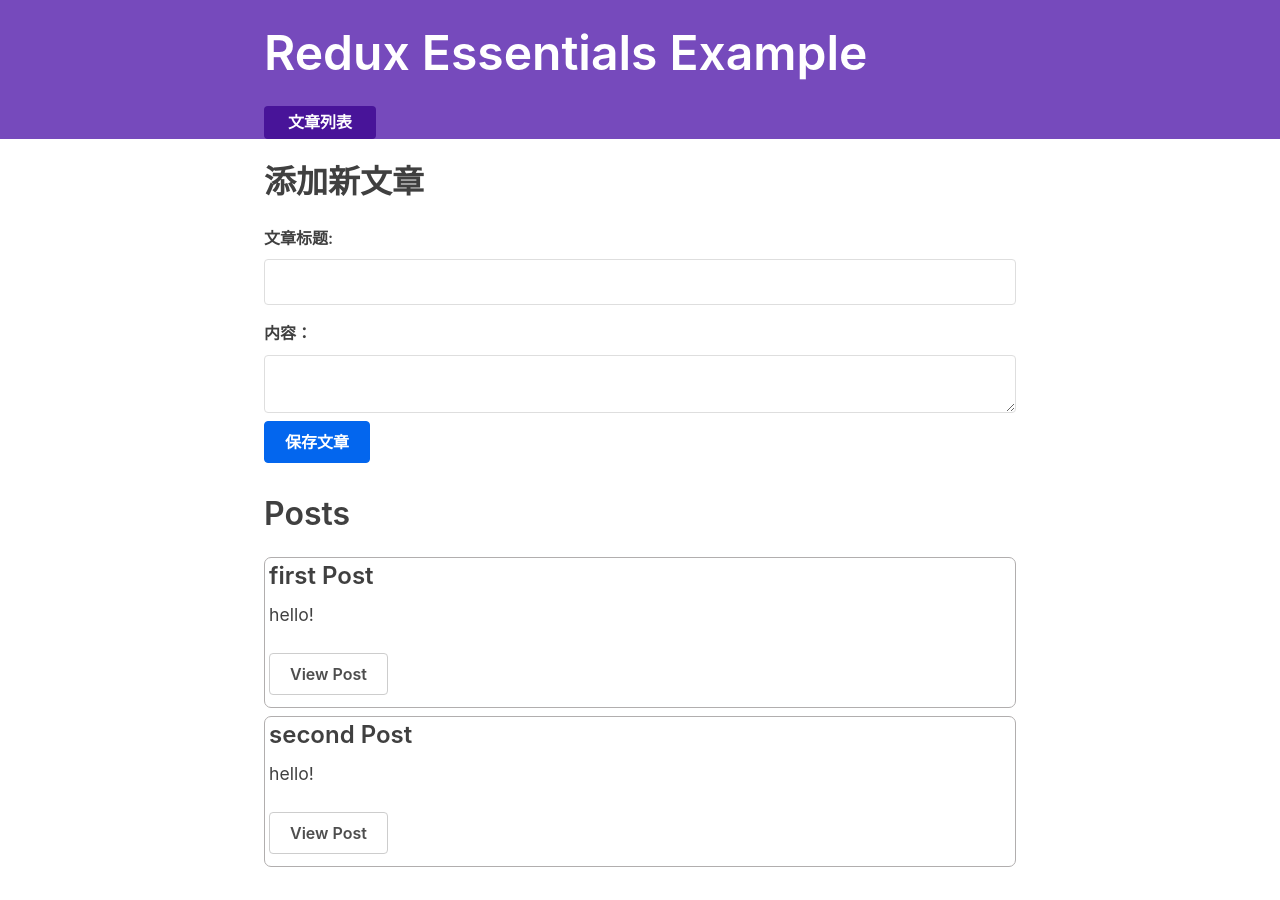
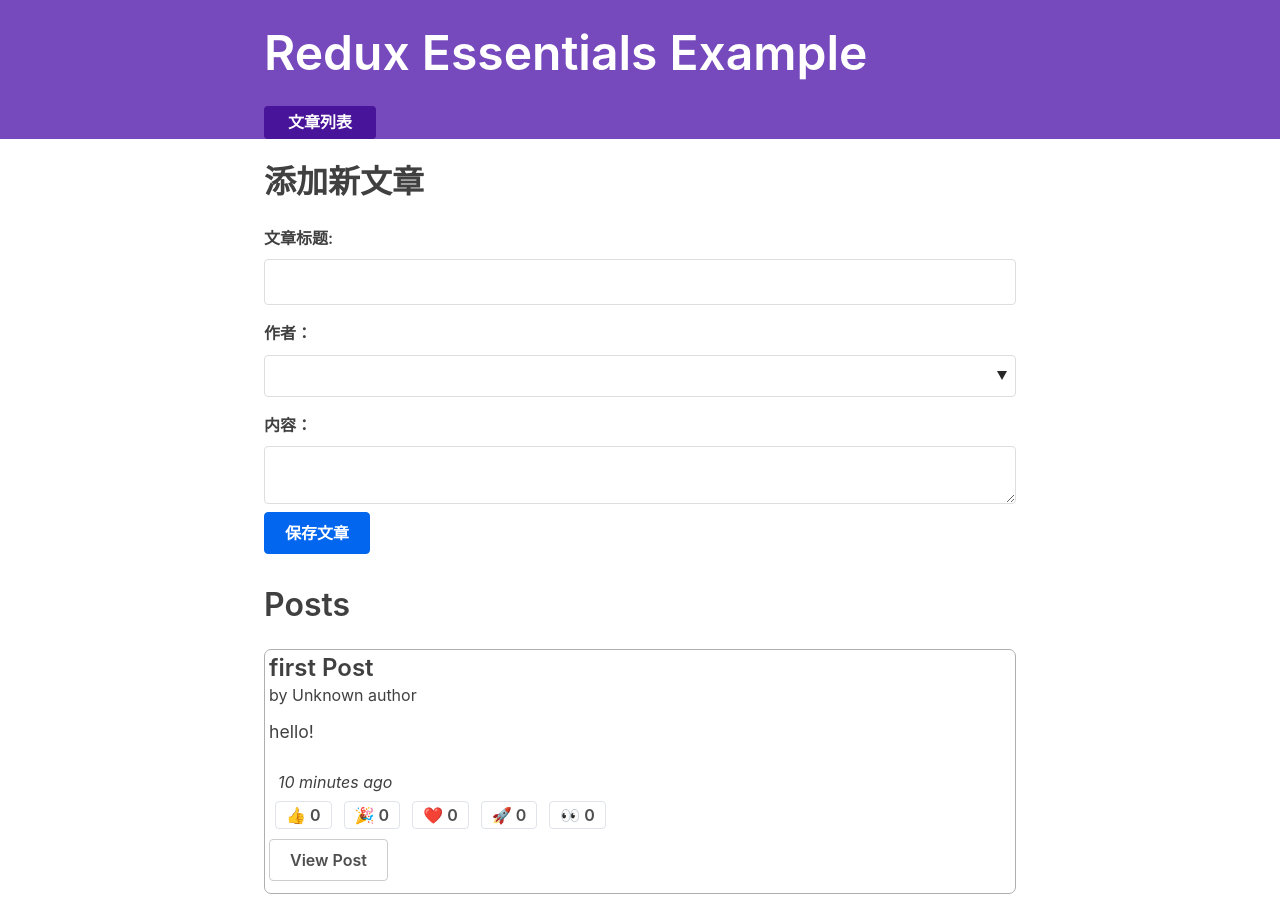
Before and after one commit to Lyon1011/Redux_practise, a React (Create React App) app: page / in a window 1280 px wide. Shown: the top 900 px of the page. Before the commit the page ends 867 px from the top, so only its background shows below. Built offline with nearby package versions, Linux system fonts and the light colour scheme; what @mswjs/data, mock-socket, txtgen would draw is missing.

Commit message:
Improve post display function

```diff
--- a/src/app/store.js
+++ b/src/app/store.js
@@ -1,8 +1,9 @@
 import { configureStore } from '@reduxjs/toolkit'
 import postsReducer from '../features/posts/postSlice'
-
+import usersReducer from '../features/users/usersSlice'
 export default configureStore({
 	reducer:{
-		posts: postsReducer
+		posts: postsReducer,
+		users: usersReducer
 	}
 })
--- a/src/features/posts/AddPostForm.js
+++ b/src/features/posts/AddPostForm.js
@@ -1,20 +1,31 @@
 import {useState} from "react";
-import {useDispatch} from "react-redux";
+import {useDispatch, useSelector} from "react-redux";
 import {postAdded} from "./postSlice";
 
 export const AddPostForm = () => {
 	const [title, setTitle] = useState('')
 	const [content, setContent] = useState('')
+	const [userId, setUserId] = useState('')
 
 	const dispatch = useDispatch()
+
+	const users = useSelector(state => state.users)
 	const onTitleChanged = e => setTitle(e.target.value)
 	const onContentChanged = e => setContent(e.target.value)
-
+	const onAuthorChanged = e => setUserId(e.target.value)
 	const onSavePostClicked = () => {
 		if(title && content){
-			dispatch(postAdded(title, content))
+			dispatch(postAdded(title, content, userId))
+			setTitle('')
+			setContent('')
 		}
 	}
+	const canSave = Boolean(title) && Boolean(content) && Boolean(userId)
+	const usersOptions = users.map(user => (
+		<option key={user.id} value={user.id}>
+			{user.name}
+		</option>
+	))
 
 	return (
 		<section>
@@ -27,6 +38,14 @@
 					       value={title}
 						   onChange={onTitleChanged}
 					/>
+				<label htmlFor="postAuthor">作者：</label>
+				<select name="postAuthor"
+				        id="postAuthor"
+				        value={userId}
+				        onChange={onAuthorChanged}>
+					<option value=""></option>
+					{usersOptions}
+				</select>
 				<label htmlFor="postContent">内容：</label>
 				<textarea   name="postContent"
 				            id="postContent"
--- /dev/null
+++ b/src/features/posts/PostAuthor.js
@@ -0,0 +1,7 @@
+import {useSelector} from "react-redux";
+
+export const PostAuthor = ({userId}) => {
+	const author = useSelector(state=> state.users.find(user => user.id === userId))
+
+	return <span>by {author ? author.name : 'Unknown author'}</span>
+}
--- a/src/features/posts/PostsList.js
+++ b/src/features/posts/PostsList.js
@@ -1,12 +1,20 @@
 import {useSelector} from "react-redux";
 import {Link} from "react-router-dom";
+import {PostAuthor} from "./PostAuthor";
+import {TimeAgo} from "./TimeAgo";
+import {ReactionButtons} from "./ReactionButtons";
 
 export const PostsList = () => {
 	const posts = useSelector(state => state.posts)
-	const renderedPosts = posts.map(post => (
+	const orderedPosts = posts.slice().sort((a, b) => b.date.localeCompare(a.date))
+
+	const renderedPosts = orderedPosts.map(post => (
 		<article className="post-excerpt" key={post.id}>
 			<h3>{post.title}</h3>
+			<PostAuthor userId={posts.user} />
 			<p className="post-content">{post.content.substring(0,100)}</p>
+			<TimeAgo timestamp={post.date}/>
+			<ReactionButtons post={post} />
 			<Link to={`/posts/${post.id}`} className="button muted-button">
 				View Post
 			</Link>
--- /dev/null
+++ b/src/features/posts/ReactionButtons.js
@@ -0,0 +1,28 @@
+import React from 'react'
+import {useDispatch} from "react-redux";
+import {reactionAdded} from "./postSlice";
+
+const reactionEmoji = {
+	thumbsUp: '👍',
+	hooray: '🎉',
+	heart: '❤️',
+	rocket: '🚀',
+	eyes: '👀'
+}
+
+export const ReactionButtons = ({ post }) => {
+	const dispatch = useDispatch()
+	console.log(post);
+	const reactionButtons = Object.entries(reactionEmoji).map(([name, emoji]) => {
+		return (
+			<button key={name}
+			        type="button"
+			        className="muted-button reaction-button"
+			        onClick={() => dispatch(reactionAdded({postId: post.postId, reaction: name}))}>
+				{emoji} {post.reactions[name]}
+			</button>
+		)
+	})
+
+	return <div>{reactionButtons}</div>
+}
--- a/src/features/posts/SinglePostPage.js
+++ b/src/features/posts/SinglePostPage.js
@@ -1,8 +1,9 @@
 import {useSelector} from "react-redux";
 import {Link} from "react-router-dom";
+import {PostAuthor} from "./PostAuthor";
+import {ReactionButtons} from "./ReactionButtons";
 
 export const SinglePostPage = ({match}) => {
-	console.log(match)
     const { postId } = match.params
 	const post = useSelector(state => state.posts.find(post => post.id === postId))
 	if(!post){
@@ -17,7 +18,10 @@
 		<section>
 			<article className="post">
 				<h2>{post.title}</h2>
+				<PostAuthor userId={post.user} />
 				<p className="post-list">{post.content}</p>
+				<br/>
+				<ReactionButtons post={post} />
 				<Link to={`/editPost/${post.id}`} className="button">
 					Edit Post
 				</Link>
--- /dev/null
+++ b/src/features/posts/TimeAgo.js
@@ -0,0 +1,17 @@
+import {formatDistanceToNow, parseISO} from "date-fns";
+
+export const TimeAgo = ({timestamp}) => {
+	let timeAgo = ''
+	console.log(timestamp);
+	if(timestamp){
+		const date= parseISO(timestamp)
+		const timePeriod = formatDistanceToNow(date)
+		timeAgo = `${timePeriod} ago`
+	}
+
+	return (
+		<span title={timestamp}>
+			&nbsp; <i>{timeAgo}</i>
+		</span>
+	)
+}
--- a/src/features/posts/postSlice.js
+++ b/src/features/posts/postSlice.js
@@ -1,8 +1,25 @@
 import {createSlice, nanoid} from "@reduxjs/toolkit";
+import {sub} from "date-fns";
 
 const initialState = [
-	{id:'1', title: 'first Post', content: 'hello!'},
-	{id:'2', title: 'second Post', content: 'hello!'}
+	{id:'1', title: 'first Post', content: 'hello!', user: '0',
+		date: sub(new Date(), {minutes: 10}).toISOString(),
+		reactions: {
+			thumbsUp: 0,
+			hooray: 0,
+			heart: 0,
+			rocket: 0,
+			eyes: 0
+		}},
+	{id:'2', title: 'second Post', content: 'hello!', user: '1',
+		date: sub(new Date(), {minutes: 15}).toISOString(),
+		reactions: {
+			thumbsUp: 0,
+			hooray: 0,
+			heart: 0,
+			rocket: 0,
+			eyes: 0
+		}}
 ]
 
 const postSlice = createSlice({
@@ -13,12 +30,14 @@
 			reducer(state, action) {
 				state.push(action.payload)
 			},
-			prepare(title, content){
+			prepare(title, content, userId){
 				return {
 					payload: {
 						id: nanoid(),
+						date: new Date().toISOString(),
 						title,
-						content
+						content,
+						user: userId
 					}
 				}
 			}
@@ -30,9 +49,15 @@
 				existingPost.title = title
 				existingPost.content = content
 			}
+		},
+		reactionAdded(state, action) {
+			const {postId, reaction} = action.payload
+			const existingPost = state.find(post => post.id === postId)
+			if (existingPost)
+				existingPost.reactions[reaction]++
 		}
 	}
 })
 
-export const {postAdded, postUpdated} = postSlice.actions
+export const {postAdded, postUpdated, reactionAdded} = postSlice.actions
 export default postSlice.reducer
--- /dev/null
+++ b/src/features/users/usersSlice.js
@@ -0,0 +1,17 @@
+import {createSlice} from "@reduxjs/toolkit";
+
+const initialState = [
+	{id: '0', name: 'Hinwah Leung'},
+	{id: '1', name: 'Iving'},
+	{id: '2', name: 'Elish'}
+]
+
+const userSlice = createSlice({
+	name: 'users',
+	initialState,
+	reducers: {
+
+	}
+})
+
+export default userSlice.reducer
```
Lines whose indentation alone changed are shown as unchanged.
